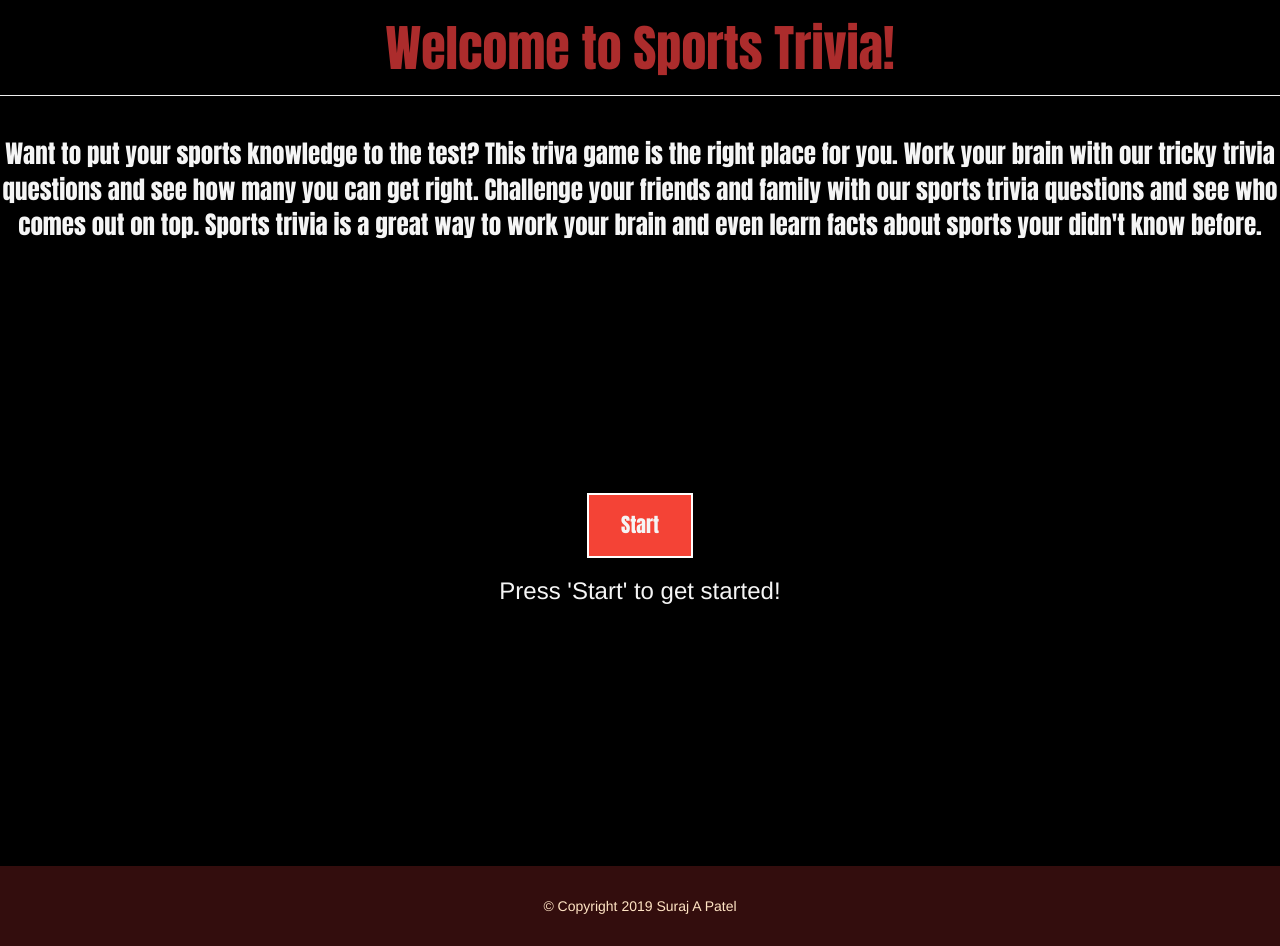
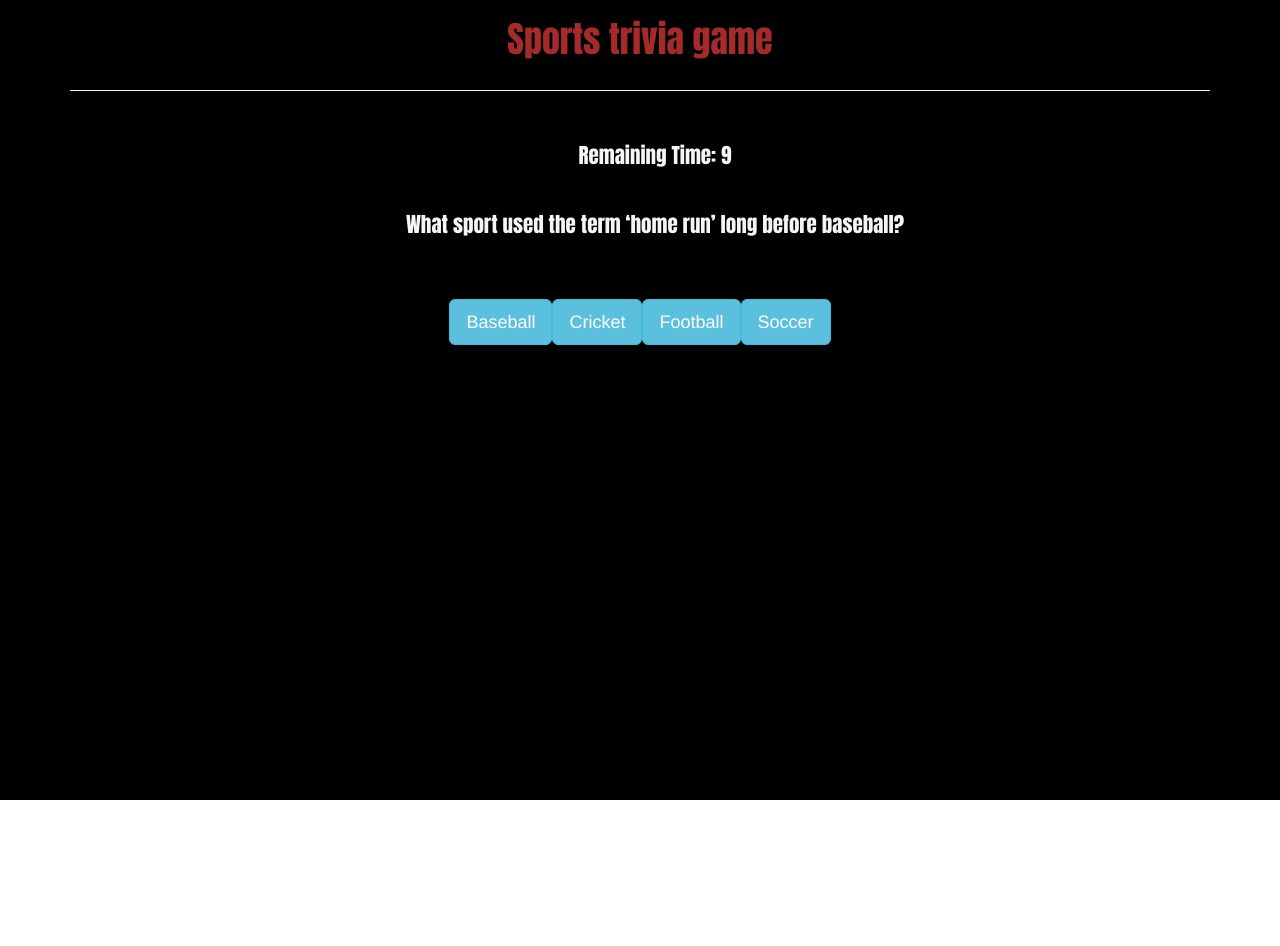
Before and after one commit to Jernical/Sports-Trivia-Game, a plain HTML site: page index.html in a window 1280 px wide. Both pictures are taken after a click on the button "Start". After the commit the page ends 800 px from the top, so only its background shows below. Drawn offline with nearby package versions, Linux system fonts and the light colour scheme.

Commit message:
Done with the JS and Game is Complete

```diff
--- a/assets/css/style.css
+++ b/assets/css/style.css
@@ -33,7 +33,7 @@ p {
     cursor: pointer;
 
     margin: 0 auto;
-    margin-top: 250px;
+    margin-top: 130px;
     display: block;
 
 
@@ -49,14 +49,8 @@ p {
 .button:hover {
     background-color: black
 }
+
 /**************************/
-
-#go {
-    text-align: center;
-    color: whitesmoke;
-    text-decoration: none;
-}
-
 #main {
     padding-bottom: 252px;
 }
@@ -69,3 +63,13 @@ p {
     text-align: center;
     position: static;
 }
+
+#results {
+    color: brown;
+    text-align: center;
+    margin-bottom: 20px
+}
+
+#choices {
+    color: brown;
+}
--- a/assets/javascript/game.js
+++ b/assets/javascript/game.js
@@ -0,0 +1,187 @@
+$(document).ready(function(){
+
+    // event listeners
+    $("#remaining-time").hide();
+    $("#start").on('click', trivia.startGame);
+    $(document).on('click' , '.option', trivia.guessChecker);
+
+  })
+
+  var trivia = {
+    // trivia properties
+    correct: 0,
+    incorrect: 0,
+    unanswered: 0,
+    currentSet: 0,
+    timer: 20,
+    timerOn: false,
+    timerId : '',
+    // questions options and answers data
+    questions: {
+      q1: 'What sport used the term ‘home run’ long before baseball?', // Cricket
+      q2: 'Which team is as well-known for their comic antics as for their on-court skills? ', // Harlem Globetrotters
+      q3: 'Which country dominates Olympics basketball like no one else?', // USA has won the gold 14 times out of 18 editions
+      q4: 'Which NFL team is the first to win 3 Super Bowls?', // The Pittsburgh Steelers. They won Super Bowls IX, X, and XIII.
+      q5: "What city of Asia hosted the Summer Olympics in 2008?", // Beijing
+      q6: 'Which golfer won the 2013 Masters Tournament in Augusta, Georgia?', //  Adam Scott
+      q7: "The American basketball team ‘The Bulls’, represent which city?" // Chicago
+    },
+    options: {
+      q1: ['Baseball', 'Cricket', 'Football', 'Soccer'],
+      q2: ['Chicago Bulls', 'LA Lakers', 'Harlem Globetrotters', 'New York Knicks'],
+      q3: ['USA', 'Norway', 'Sovit Union', 'Italy'],
+      q4: ['New Orleans Saints', 'Carolina Panthers', 'Pittsburgh Steelers', 'New York Giants'],
+      q5: ['Mumbai','Tokyo','Seoul','Beijing'],
+      q6: ['Tiger Woods','Adam Scott','Tom Watson','Jack Nicklaus'],
+      q7: ['New York', 'San Francisco', 'Seattle','Chicago']
+    },
+    answers: {
+      q1: 'Cricket',
+      q2: 'Harlem Globetrotters',
+      q3: 'USA',
+      q4: 'Pittsburgh Steelers',
+      q5: 'Beijing',
+      q6: 'Adam Scott',
+      q7: 'Chicago'
+    },
+    // trivia methods
+    // method to initialize game
+    startGame: function(){
+      // restarting game results
+      trivia.currentSet = 0;
+      trivia.correct = 0;
+      trivia.incorrect = 0;
+      trivia.unanswered = 0;
+      clearInterval(trivia.timerId);
+
+      // show game section
+      $('#game').show();
+
+      //  empty last results
+      $('#results').html('');
+
+      // show timer
+      $('#timer').text(trivia.timer);
+
+      // remove start button
+      $('#start').hide();
+
+      // hide instructions
+      $('#instructions').hide();
+
+      $('#remaining-time').show();
+
+      // ask first question
+      trivia.nextQuestion();
+
+    },
+    // method to loop through and display questions and options
+    nextQuestion : function(){
+
+      // set timer to 20 seconds each question
+      trivia.timer = 10;
+       $('#timer').removeClass('last-seconds');
+      $('#timer').text(trivia.timer);
+
+      // to prevent timer speed up
+      if (!trivia.timerOn){
+        trivia.timerId = setInterval(trivia.timerRunning, 1000);
+      }
+
+      // gets all the questions then indexes the current questions
+      var questionContent = Object.values(trivia.questions)[trivia.currentSet];
+      $('#question').text(questionContent);
+
+      // an array of all the user options for the current question
+      var questionOptions = Object.values(trivia.options)[trivia.currentSet];
+
+      // creates all the trivia guess options in the html
+      $.each(questionOptions, function(index, key){
+        $('#options').append($('<button class="option btn btn-info btn-lg">'+ key +'</button>'));
+      })
+
+    },
+    // method to decrement counter and count unanswered if timer runs out
+    timerRunning : function(){
+      // if timer still has time left and there are still questions left to ask
+      if (trivia.timer > -1 && trivia.currentSet < Object.keys(trivia.questions).length){
+        $('#timer').text(trivia.timer);
+        trivia.timer--;
+          if (trivia.timer === 4){
+            $('#timer').addClass('last-seconds');
+          }
+      }
+      // the time has run out and increment unanswered, run result
+      else if (trivia.timer === -1){
+        trivia.unanswered++;
+        trivia.result = false;
+        clearInterval(trivia.timerId);
+        resultId = setTimeout(trivia.guessResult, 1000);
+        $('#results').html('<h3>Out of time! The answer was '+ Object.values(trivia.answers)[trivia.currentSet] +'</h3>');
+      }
+      // if all the questions have been shown end the game, show results
+      else if (trivia.currentSet === Object.keys(trivia.questions).length){
+
+        // adds results of game (correct, incorrect, unanswered) to the page
+        $('#results')
+          .html('<h3>Thank you for playing!</h3>'+
+          '<p>Correct: '+ trivia.correct +'</p>'+
+          '<p>Incorrect: '+ trivia.incorrect +'</p>'+
+          '<p>Unaswered: '+ trivia.unanswered +'</p>'+
+          '<p>Press start to play again<p>');
+
+        // hide game sction
+        $('#game').hide();
+
+        // show start button to begin a new game
+        $('#start').show();
+      }
+
+    },
+    // method to evaluate the option clicked
+    guessChecker : function() {
+
+      // timer ID for gameResult setTimeout
+      var resultId;
+
+      // the answer to the current question being asked
+      var currentAnswer = Object.values(trivia.answers)[trivia.currentSet];
+
+      // if the text of the option picked matches the answer of the current question, increment correct
+      if($(this).text() === currentAnswer){
+        // turn button green for correct
+        $(this).addClass('btn-success').removeClass('btn-info');
+
+        trivia.correct++;
+        clearInterval(trivia.timerId);
+        resultId = setTimeout(trivia.guessResult, 1000);
+        $('#results').html('<h3>Correct Answer!</h3>');
+      }
+      // else the user picked the wrong option, increment incorrect
+      else{
+        // turn button clicked red for incorrect
+        $(this).addClass('btn-danger').removeClass('btn-info');
+
+        trivia.incorrect++;
+        clearInterval(trivia.timerId);
+        resultId = setTimeout(trivia.guessResult, 1000);
+        $('#results').html('<h3>Better luck next time! Correct Answer Was '+ currentAnswer +'</h3>');
+      }
+
+    },
+    // method to remove previous question results and options
+    guessResult : function(){
+
+      // increment to next question set
+      trivia.currentSet++;
+
+      // remove the options and results
+      $('.option').remove();
+      $('#results h3').remove();
+
+      // begin next question
+      trivia.nextQuestion();
+
+    }
+
+  }
--- a/index.html
+++ b/index.html
@@ -18,30 +18,51 @@
             <link href="https://fonts.googleapis.com/css?family=Anton" rel="stylesheet">
 
 </head>
+
   <body>
-    <div id='container'>
-        <div id='main'>
-    <h1 class='header' id='reset-game'> Welcome to Sports Trivia!</h1>
+
+
+    <div class="container">
+      <div class="header text-center clearfix">
+        <h1 class="text-muted" style="color: brown;">Sports trivia game</h1>
+      </div>
 
     <hr>
-    <br>
-        <p>
+
+      <p id="instructions">
           Want to put your sports knowledge to the test? This triva game is the right place for you. Work your brain with
           our tricky trivia questions and see how many you can get right. Challenge your friends and family with our sports trivia
           questions and see who comes out on top. Sports trivia is a great way to work your brain and even learn facts about sports your didn't know before.
       </p>
 
-            <button type='button' class="button" id="start-btn">Start</button>
+        <div class="container" style="margin-top: 50px;">
+        <div id="game">
+          <p id="remaining-time" style="color:whitesmoke" class="lead">Remaining Time: <span id="timer"></span></p>
+<br>
+          <p id="question" class="lead"></p>
+<br>
+        </div>
+        <div id="results">
+        </div>
+      </div>
 
-    <h3 id='go'>Press 'Start' to get started!</h3>
+      <div class="row">
+        <div id="choices" class="text-center">
+          <button type='button' class="button" id="start">Start</button>
 
+          <div id="options">
+
+          </div>
 
         </div>
       </div>
 
-        <div id="footer">© Copyright 2019 Suraj A Patel</div>
 
-    <script src="assets/javascript/game.js"></script>
+    <!-- jQuery CDN-->
+    <script src="https://ajax.googleapis.com/ajax/libs/jquery/3.2.1/jquery.min.js"></script>
+    <!-- JS -->
+    <script src="./assets/javascript/game.js"></script>
+
+
   </body>
-
 </html>
```
Lines whose indentation alone changed are shown as unchanged.
